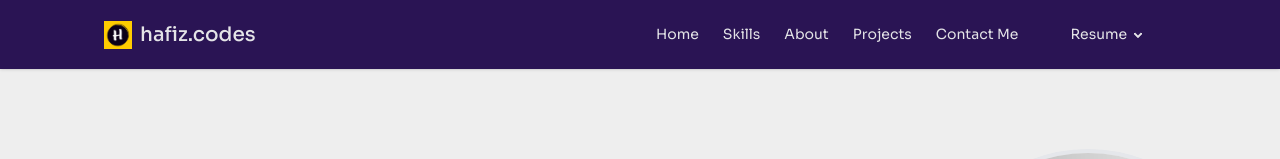
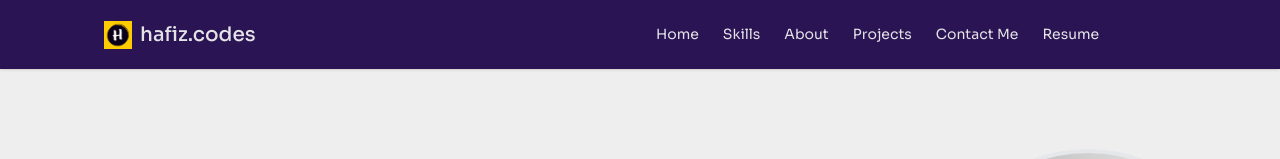
Before and after one commit to Hafiz-Al-Shams/my-portfolio, a React (Vite) app: page / in a window 1280 px wide. Shown: the top 159 px of the page. Built offline with nearby package versions, Linux system fonts and the light colour scheme.

Commit message:
polished navbar & banner

```diff
--- a/src/components/Banner.jsx
+++ b/src/components/Banner.jsx
@@ -12,7 +12,17 @@ const Banner = () => {
                     <h3 className="text-xl sm:text-2xl md:text-3xl text-gray-600 font-semibold">Frontend Developer</h3> {/* Adjusted text sizes */}
 
                     <div className="mt-5 sm:mt-7">
-                        <button className="btn btn-outline btn-primary btn-md md:btn-lg">Resume</button> {/* Adjusted button size for mobile */}
+
+                        <a
+                            href="https://drive.google.com/file/d/18Alhhb5l_mZaltfeOsO8Jisd2FYd52j8/view?usp=drive_link"
+                            target="_blank"
+                            rel="noopener noreferrer"
+                            className=""
+                        >
+                            <button className="btn btn-outline btn-primary btn-md md:btn-lg">Resume</button> {/* Adjusted button size for mobile */}
+                        </a>
+
+
                     </div>
                     <div className="flex justify-center md:justify-start items-center gap-4 sm:gap-6 mt-8 sm:mt-10 text-3xl sm:text-4xl"> {/* Centered icons on mobile */}
                         <Link to='https://github.com/Hafiz-Al-Shams'><FaGithub /></Link>
--- a/src/components/NavBar.jsx
+++ b/src/components/NavBar.jsx
@@ -53,21 +53,53 @@ const NavBar = () => {
                         <li><a href="#about">About</a></li>
                         <li><a href="#projects">Projects</a></li>
                         <li><a href="#contact">Contact Me</a></li>
+                        <li>
+                            <a
+                                href="https://drive.google.com/file/d/18Alhhb5l_mZaltfeOsO8Jisd2FYd52j8/view?usp=drive_link"
+                                target="_blank"
+                                rel="noopener noreferrer"
+                                className=""
+                            >
+                                Resume
+                            </a>
+                        </li>
 
-                        <li className='pl-7'>
+
+
+
+                        {/* <li className='pl-7'>
                             <details>
                                 <summary>Resume</summary>
-                                <ul className="bg-base-100 text-base-content rounded-t-none p-2">
-                                    <li><NavLink to="/">
-                                        View
-                                    </NavLink></li>
-                                    <li><NavLink to="/">
-                                        Download
-                                    </NavLink></li>
+                                <ul className="bg-base-100 text-base-content rounded-t-none p-2 space-y-2"> */}
 
-                                </ul>
+                        {/* TODO: viewing function will be implemented */}
+                        {/* <li>
+                                        <a
+                                            href="https://drive.google.com/file/d/18Alhhb5l_mZaltfeOsO8Jisd2FYd52j8/view?usp=drive_link"
+                                            target="_blank"
+                                            rel="noopener noreferrer"
+                                            className=""
+                                        >
+                                            <div className="">View</div>
+                                        </a>
+                                    </li> */}
+
+
+                        {/* TODO: direct download function will be implemented */}
+                        {/* <li>
+                                        <a
+                                            href="https://drive.google.com/file/d/18Alhhb5l_mZaltfeOsO8Jisd2FYd52j8/view?usp=drive_link"
+                                            target="_blank"
+                                            rel="noopener noreferrer"
+                                            className=""
+                                        >
+                                            <div className="">Download</div>
+                                        </a>
+                                    </li> */}
+
+                        {/* </ul>
                             </details>
-                        </li>
+                        </li> */}
                     </ul>
                 </div>
             </div>
```
